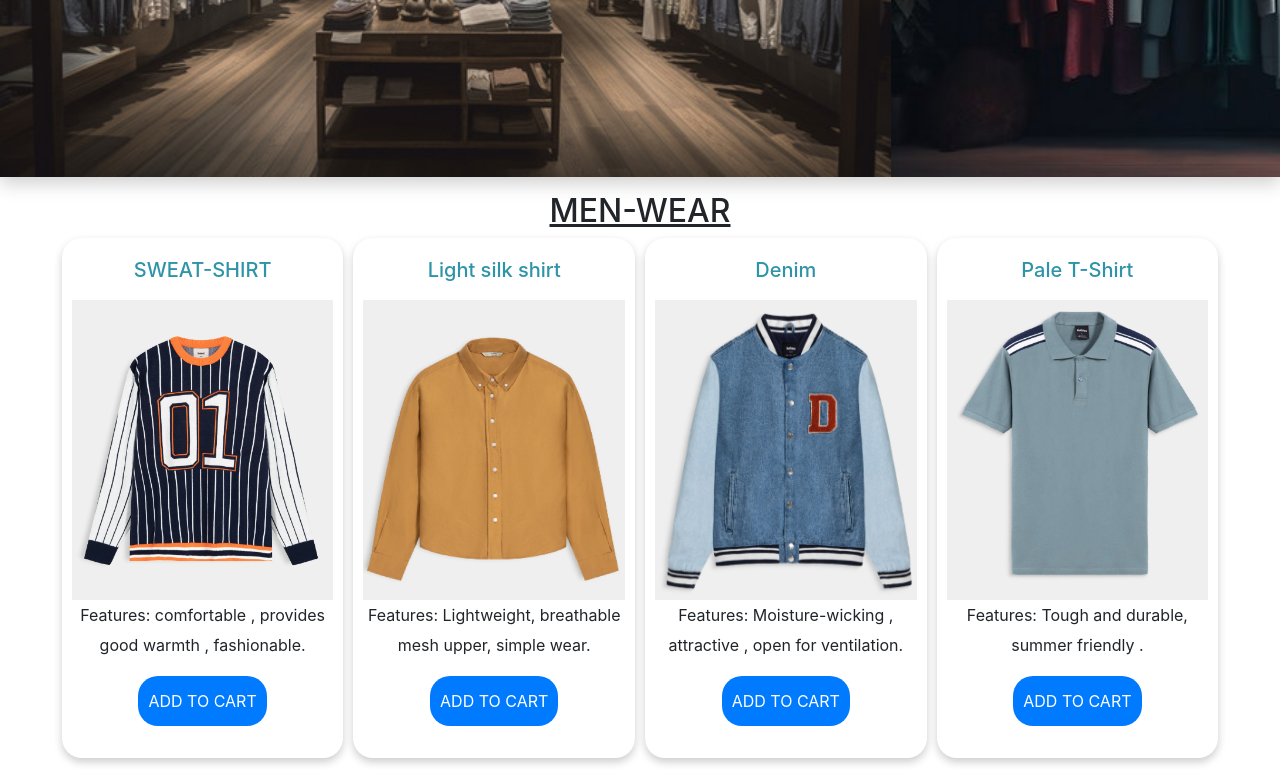
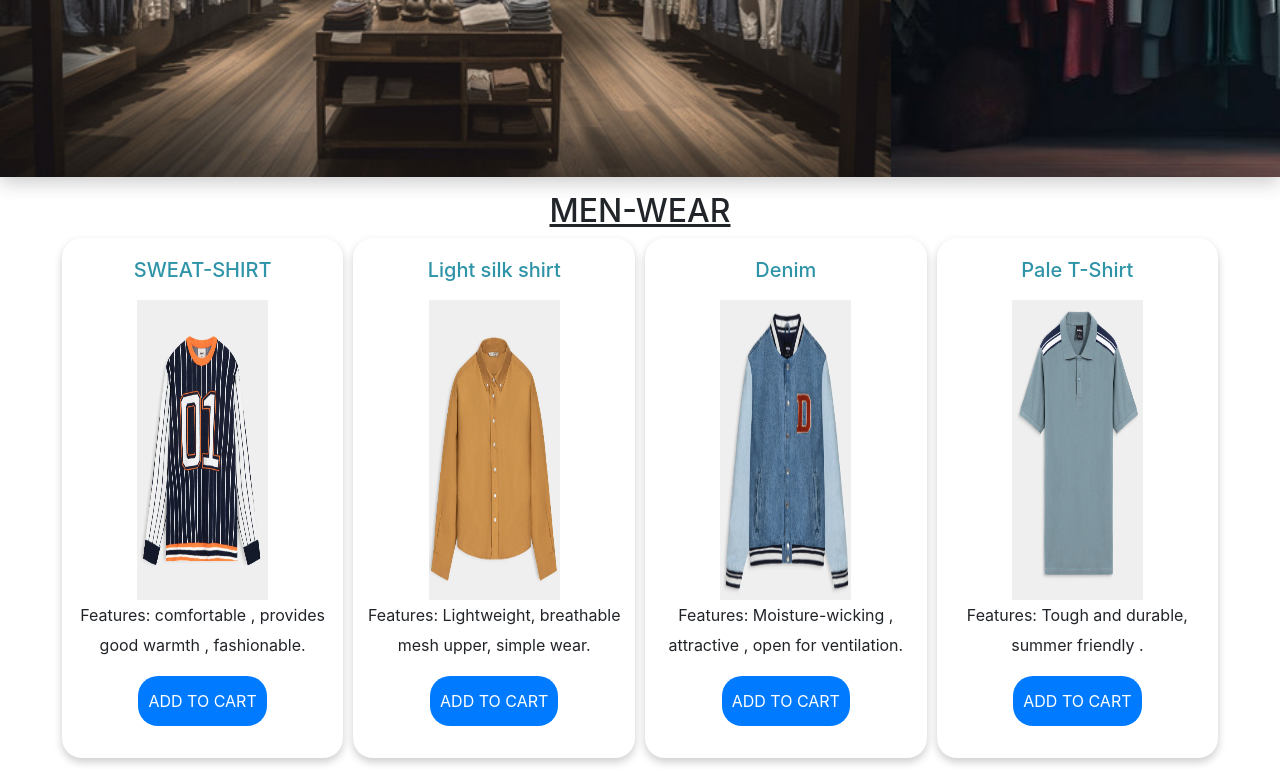
Before and after one commit to sid111/Clothing-Website-Project, a plain HTML site: page main.html in a window 1280 px wide. Shown: the part 736-1515 px from the top of the page. Drawn offline with nearby package versions, Linux system fonts and the light colour scheme.

Commit message:
Fixed images

```diff
--- a/main.css
+++ b/main.css
@@ -122,7 +122,8 @@ line-height:30px;
 }
 
 .box img{
-height: 300px
+height: 300px;
+width: 50%;
 }
 
 .box:hover{
```
